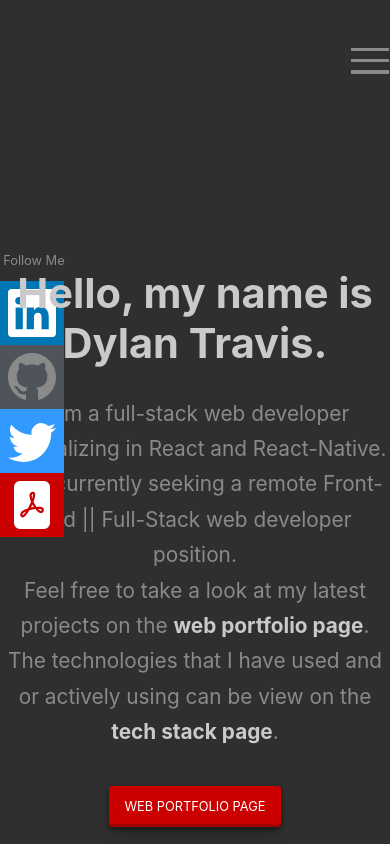
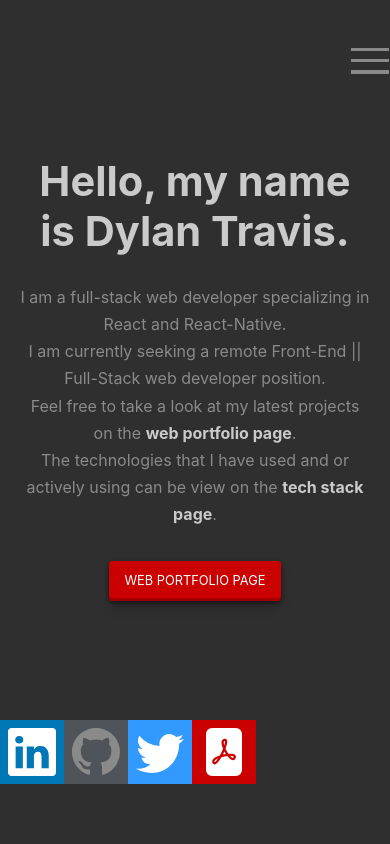
Before and after one commit to asendice/dtravsite, a React (Create React App) app in the folder client/: page / in a window 390 px wide. Built offline with nearby package versions, Linux system fonts and the light colour scheme; no server answers.

Commit message:
about page media queries

```diff
--- a/client/src/components/about/about.module.css
+++ b/client/src/components/about/about.module.css
@@ -1,7 +1,6 @@
 .container {
   display: flex;
   flex-direction: column;
-  height: 100vh;
   position: relative;
 }
 
@@ -33,6 +32,16 @@
   color: #cacaca;
   font-weight: bold;
   cursor: pointer;
+}
+
+@media only screen and (max-width: 1000px){
+  .textContainer {
+    margin-top: 8rem;
+    width: 90%;
+  }
+  .textContainer p {
+    font-size: 1rem;
+  }
 }
 
 /*
--- a/client/src/components/about/socials.js
+++ b/client/src/components/about/socials.js
@@ -4,7 +4,6 @@
 function Socials() {
   return (
     <div className={classes.container}>
-      <p>Follow Me</p>
       <a
         href="https://www.linkedin.com/in/dylan-travis-2716a4205/"
         rel="noopener noreferrer"
--- a/client/src/components/about/socials.module.css
+++ b/client/src/components/about/socials.module.css
@@ -73,3 +73,11 @@
     transform: translateX(0%);
   }
 }
+
+@media only screen and (max-width: 1000px){
+  .container {
+    top: 45rem;
+    display: flex;
+    flex-direction: row;
+  }
+}
```
